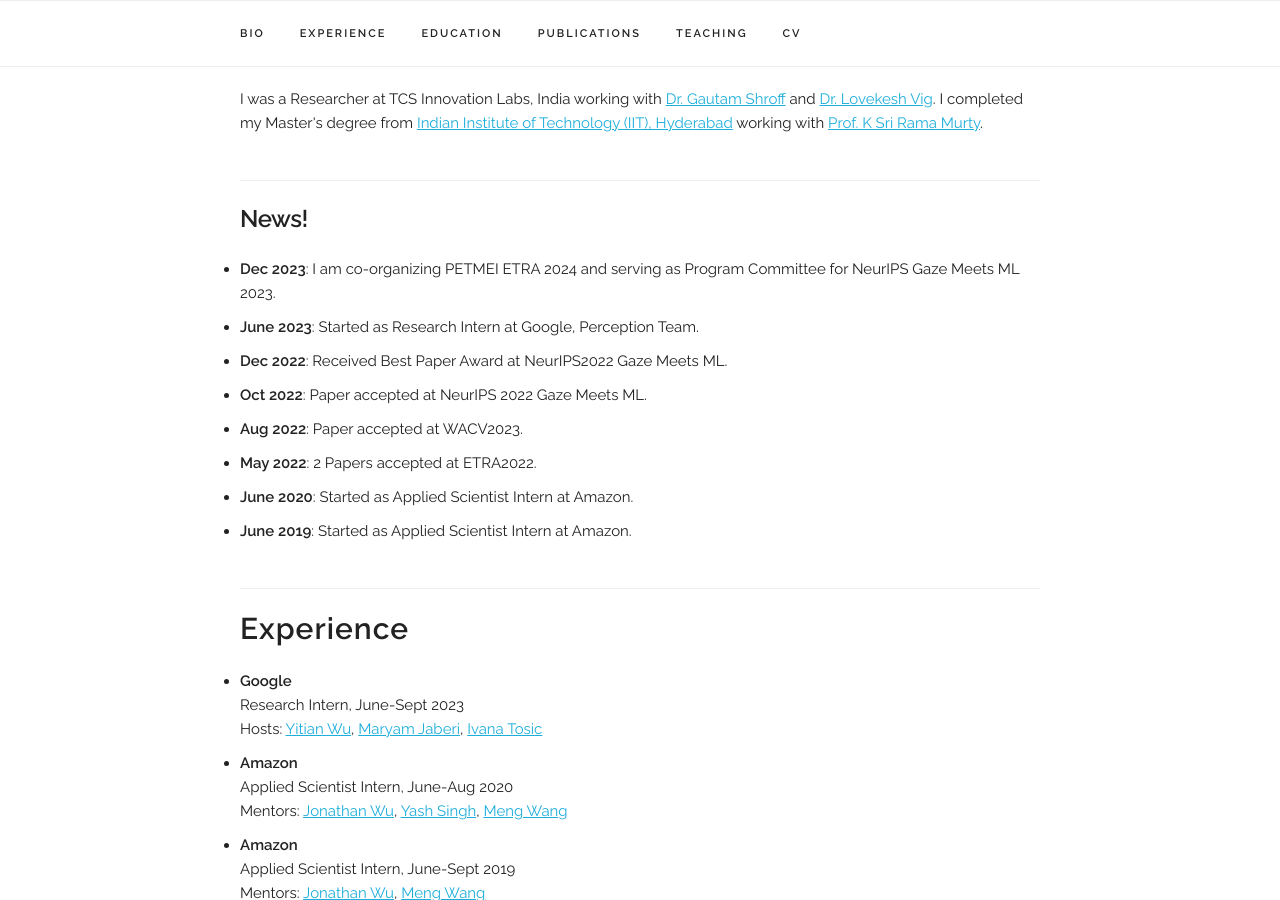
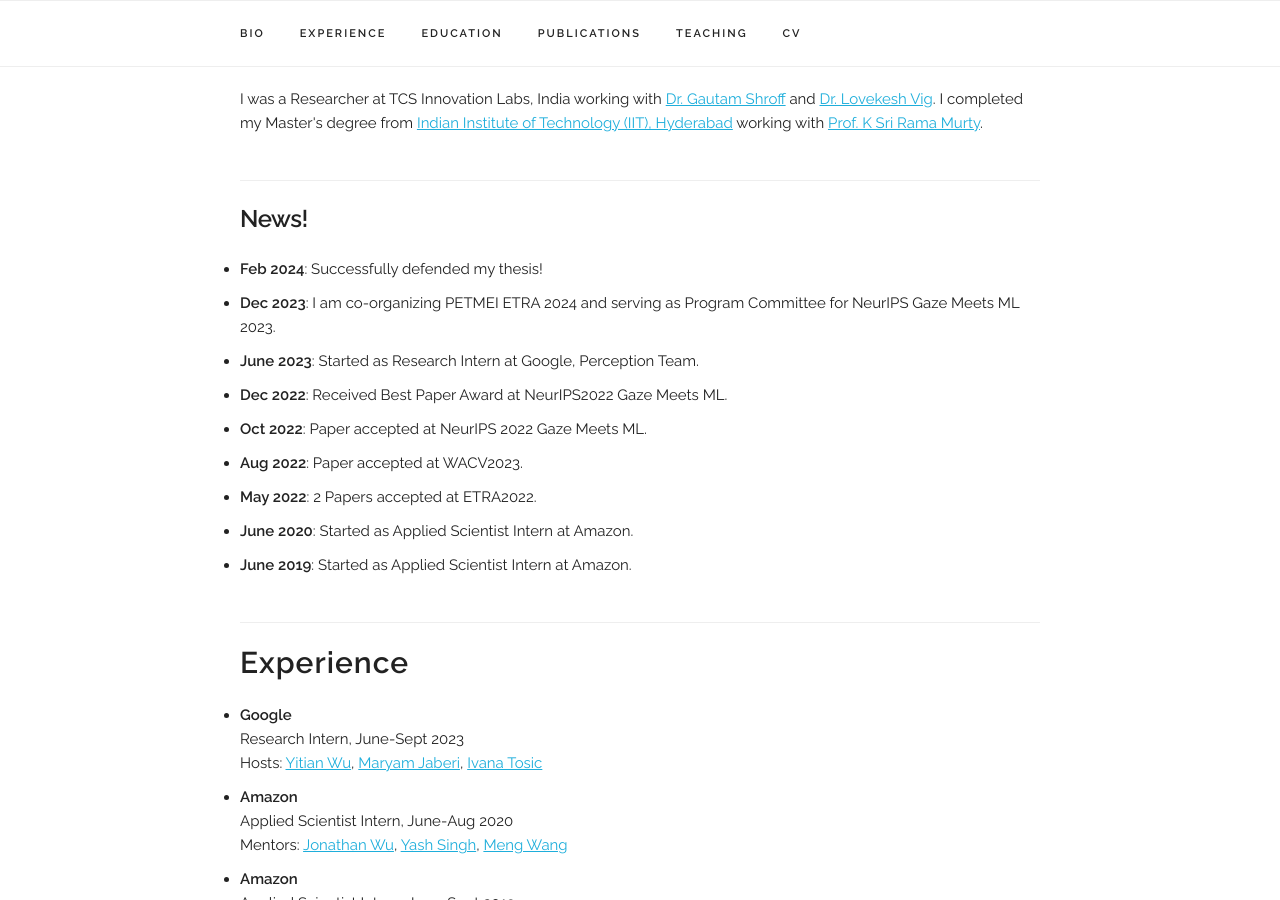
Before and after one commit to jswati31/jswati31.github.io, a Jekyll site: the page index.html, which Jekyll copies as it is, in a window 1280 px wide and 900 px high, scrolled down 424 px. Built offline with Jekyll 4.4.1, drawn with Linux system fonts in a browser that asks for light colours; some web fonts are replaced.

Commit message:
updated news

```diff
--- a/index.html
+++ b/index.html
@@ -127,6 +127,7 @@
 <div class="docs-section" id="news">
   <h5><b>News!</b></h5>
   <ul>
+    <li><b>Feb 2024</b>: Successfully defended my thesis!</li>
     <li><b>Dec 2023</b>: I am co-organizing PETMEI ETRA 2024 and serving as Program Committee for NeurIPS Gaze Meets ML 2023.</li>
     <li><b>June 2023</b>: Started as Research Intern at Google, Perception Team.</li>
     <li><b>Dec 2022</b>: Received Best Paper Award at NeurIPS2022 Gaze Meets ML.</li>
@@ -206,7 +207,7 @@
         <br>
         WACV 2023
           <br>
-          [<a class="reference external" href="https://arxiv.org/abs/2106.10852" target="_blank">PDF</a>] [<a class="reference external" href="https://github.com/jswati31/cuda-ghr" target="_blank">Code</a>]
+          [<a class="reference external" href="https://openaccess.thecvf.com/content/WACV2023/papers/Jindal_CUDA-GHR_Controllable_Unsupervised_Domain_Adaptation_for_Gaze_and_Head_Redirection_WACV_2023_paper.pdf" target="_blank">PDF</a>] [<a class="reference external" href="https://github.com/jswati31/cuda-ghr" target="_blank">Code</a>]
         </p>
       </li>
 
@@ -222,7 +223,7 @@
           <br>
           <span style="color:red"><b>Best Paper Award</b> (Spotlight)</span>
           <br>
-          [<a class="reference external" href="https://arxiv.org/abs/2210.13404" target="_blank">PDF</a>] [<a class="reference external" href="https://github.com/jswati31/gazeclr" target="_blank">Code</a>]
+          [<a class="reference external" href="https://proceedings.mlr.press/v210/jindal23a/jindal23a.pdf" target="_blank">PDF</a>] [<a class="reference external" href="https://github.com/jswati31/gazeclr" target="_blank">Code</a>]
         </p>
       </li>
 
```
